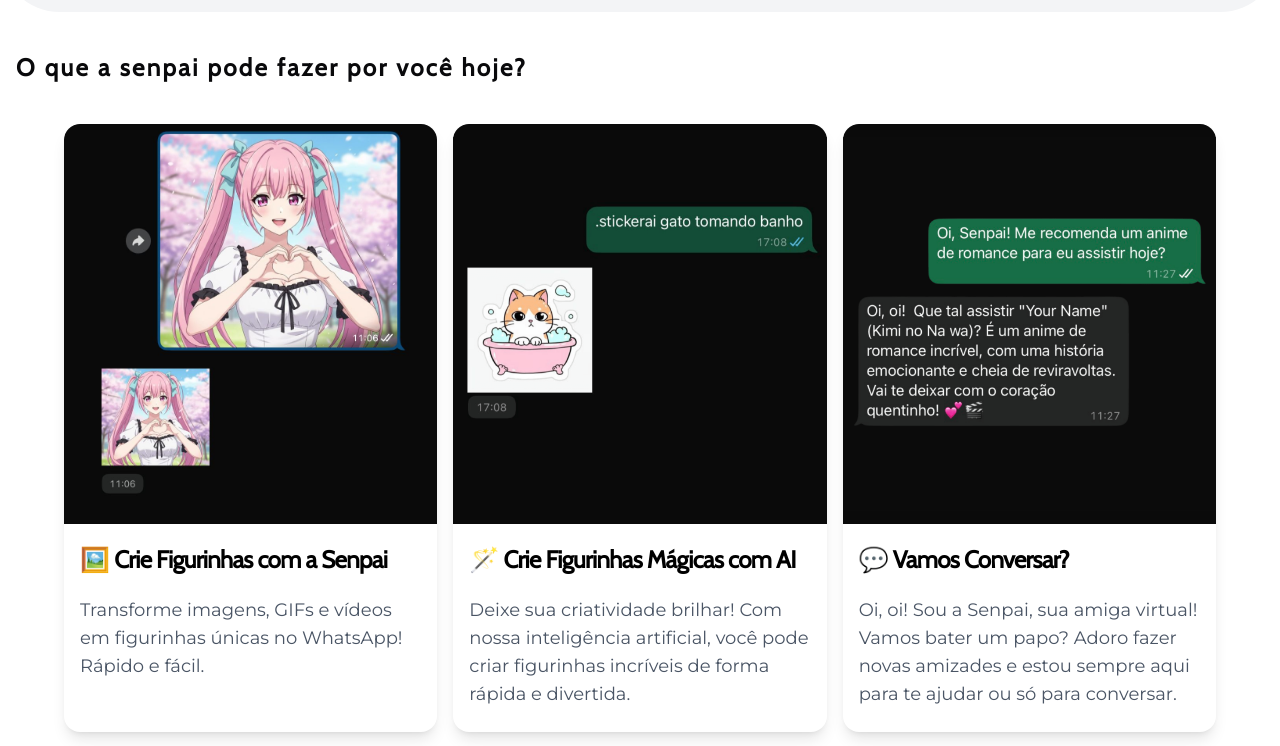
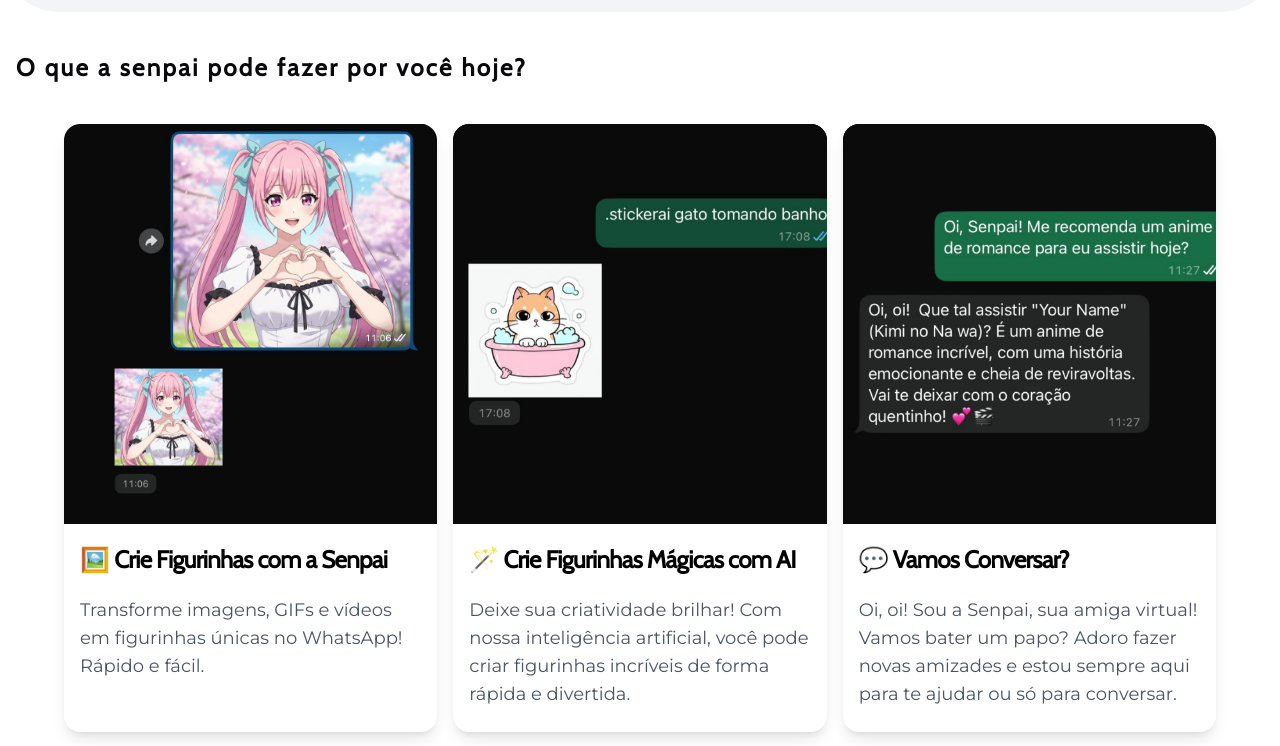
Before and after one commit to PedroMarques391/senpaiLP, a Next.js app: page / in a window 1280 px wide. Shown: the part 1240-1986 px from the top of the page. Built offline with nearby package versions, Linux system fonts and the light colour scheme.

Commit message:
fix: fix images sizes on card.

```diff
--- a/src/components/sections/FunctionsCard.tsx
+++ b/src/components/sections/FunctionsCard.tsx
@@ -28,15 +28,18 @@ const FunctionsCard = ({ imagePath, title, subtitle }: IFunctionsCardProps): Rea
                 }}
                 className="mx-auto  w-full text-center  rounded-lg">
 
+                <div className="relative w-[400px] h-[400px]">
+                    <Image
+                        src={imagePath}
+                        alt={title}
+                        fill
+                        sizes="(max-width: 640px) 100vw, (max-width: 1024px) 50vw, 400px"
+                        priority
+                        className="object-contain rounded-ss-xl bg-[#0a0a0a]"
+                    />
+                </div>
 
-                <Image
-                    src={imagePath}
-                    alt={title}
-                    width={400}
-                    height={400}
-                    priority
-                    className="inline-block w-[400px] h-[400px] object-contain rounded-ss-xl bg-[#0a0a0a]"
-                />
+
             </motion.div>
             <div className="p-4 h-auto md:h-52 lg:h-60 xl:h-52 space-y-4 ">
                 <motion.h1
```
